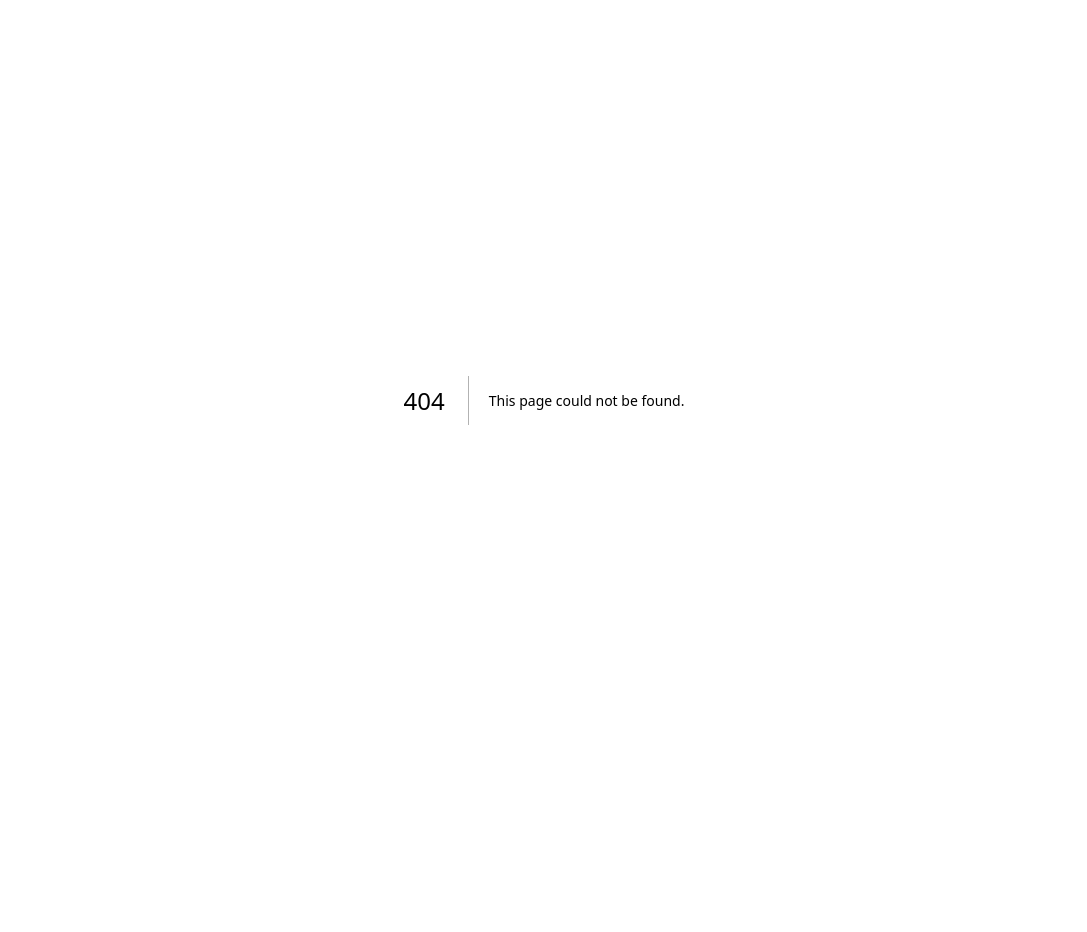
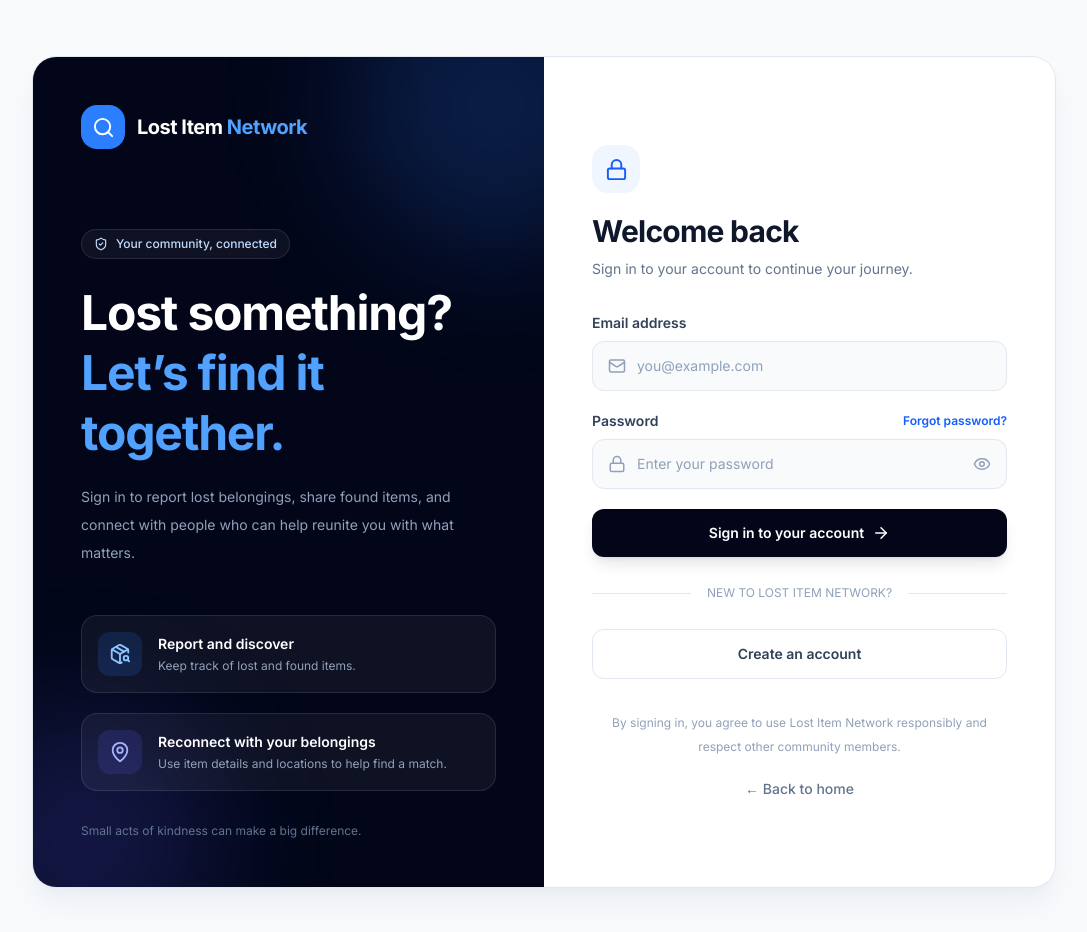
Before and after one commit to PramodikaDulanja/lost-item-finder, a Next.js app in the folder frontend/: page /signin in a window 1280 px wide. Before the commit this address had no page. Shown: the top 932 px of the page, without its empty margins (96-1183 px from the left). Before the commit the page ends 800 px from the top, so only its background shows below. Built offline with nearby package versions, Linux system fonts and the light colour scheme.

Commit message:
add sign in page

```diff
--- /dev/null
+++ b/frontend/src/app/signin/page.tsx
@@ -0,0 +1,228 @@
+"use client";
+
+import { useState } from "react";
+import Link from "next/link";
+import {
+  Mail,
+  Lock,
+  ArrowRight,
+  Eye,
+  EyeOff,
+  Search,
+  ShieldCheck,
+  MapPin,
+  PackageSearch,
+} from "lucide-react";
+
+export default function SignInPage() {
+  const [showPassword, setShowPassword] = useState(false);
+
+  return (
+    <main className="min-h-[calc(100vh-4rem)] bg-slate-50 px-4 py-10 sm:px-6 lg:py-14">
+      <div className="mx-auto grid w-full max-w-5xl overflow-hidden rounded-3xl border border-slate-200 bg-white shadow-xl shadow-slate-200/50 lg:grid-cols-2">
+        {/* Left: Brand section */}
+        <section className="relative hidden flex-col justify-between overflow-hidden bg-slate-950 p-10 text-white lg:flex xl:p-12">
+          <div className="absolute -right-24 -top-24 h-72 w-72 rounded-full bg-blue-500/20 blur-3xl" />
+          <div className="absolute -bottom-20 -left-20 h-64 w-64 rounded-full bg-indigo-500/20 blur-3xl" />
+
+          <div className="relative z-10">
+            <Link href="/" className="inline-flex items-center gap-3">
+              <div className="flex h-11 w-11 items-center justify-center rounded-2xl bg-blue-500">
+                <Search size={23} className="text-white" />
+              </div>
+              <span className="text-xl font-bold tracking-tight">
+                Lost Item<span className="text-blue-400"> Network</span>
+              </span>
+            </Link>
+
+            <div className="mt-20">
+              <span className="inline-flex items-center gap-2 rounded-full border border-white/10 bg-white/5 px-3 py-1.5 text-xs font-medium text-blue-200">
+                <ShieldCheck size={14} />
+                Your community, connected
+              </span>
+
+              <h1 className="mt-6 max-w-md text-4xl font-bold leading-tight tracking-tight xl:text-5xl">
+                Lost something?
+                <br />
+                <span className="text-blue-400">Let’s find it together.</span>
+              </h1>
+
+              <p className="mt-5 max-w-sm text-sm leading-7 text-slate-400">
+                Sign in to report lost belongings, share found items, and
+                connect with people who can help reunite you with what matters.
+              </p>
+            </div>
+          </div>
+
+          <div className="relative z-10 mt-12 space-y-5">
+            <div className="flex items-center gap-4 rounded-2xl border border-white/10 bg-white/5 p-4">
+              <div className="flex h-11 w-11 shrink-0 items-center justify-center rounded-xl bg-blue-500/15 text-blue-300">
+                <PackageSearch size={22} />
+              </div>
+              <div>
+                <p className="text-sm font-semibold">Report and discover</p>
+                <p className="mt-1 text-xs text-slate-400">
+                  Keep track of lost and found items.
+                </p>
+              </div>
+            </div>
+
+            <div className="flex items-center gap-4 rounded-2xl border border-white/10 bg-white/5 p-4">
+              <div className="flex h-11 w-11 shrink-0 items-center justify-center rounded-xl bg-indigo-500/15 text-indigo-300">
+                <MapPin size={22} />
+              </div>
+              <div>
+                <p className="text-sm font-semibold">
+                  Reconnect with your belongings
+                </p>
+                <p className="mt-1 text-xs text-slate-400">
+                  Use item details and locations to help find a match.
+                </p>
+              </div>
+            </div>
+
+            <p className="pt-3 text-xs text-slate-500">
+              Small acts of kindness can make a big difference.
+            </p>
+          </div>
+        </section>
+
+        {/* Right: Sign-in form */}
+        <section className="flex items-center justify-center p-6 sm:p-10 lg:p-12">
+          <div className="w-full max-w-md">
+            <Link
+              href="/"
+              className="mb-10 inline-flex items-center gap-2 text-sm font-semibold text-slate-500 transition hover:text-blue-600 lg:hidden"
+            >
+              <Search size={19} />
+              Lost Item Network
+            </Link>
+
+            <div className="mb-8">
+              <div className="mb-5 flex h-12 w-12 items-center justify-center rounded-2xl bg-blue-50 text-blue-600">
+                <Lock size={23} />
+              </div>
+
+              <h2 className="text-3xl font-bold tracking-tight text-slate-900">
+                Welcome back
+              </h2>
+              <p className="mt-2 text-sm leading-6 text-slate-500">
+                Sign in to your account to continue your journey.
+              </p>
+            </div>
+
+            <form className="space-y-5">
+              <div className="space-y-2">
+                <label
+                  htmlFor="email"
+                  className="block text-sm font-semibold text-slate-700"
+                >
+                  Email address
+                </label>
+
+                <div className="relative">
+                  <Mail
+                    size={18}
+                    className="absolute left-4 top-1/2 -translate-y-1/2 text-slate-400"
+                  />
+                  <input
+                    id="email"
+                    name="email"
+                    type="email"
+                    autoComplete="email"
+                    placeholder="you@example.com"
+                    required
+                    className="w-full rounded-xl border border-slate-200 bg-slate-50 py-3.5 pl-11 pr-4 text-sm text-slate-900 outline-none transition placeholder:text-slate-400 focus:border-blue-500 focus:bg-white focus:ring-4 focus:ring-blue-500/10"
+                  />
+                </div>
+              </div>
+
+              <div className="space-y-2">
+                <div className="flex items-center justify-between gap-3">
+                  <label
+                    htmlFor="password"
+                    className="block text-sm font-semibold text-slate-700"
+                  >
+                    Password
+                  </label>
+
+                  <Link
+                    href="/forgot-password"
+                    className="text-xs font-semibold text-blue-600 transition hover:text-blue-700"
+                  >
+                    Forgot password?
+                  </Link>
+                </div>
+
+                <div className="relative">
+                  <Lock
+                    size={18}
+                    className="absolute left-4 top-1/2 -translate-y-1/2 text-slate-400"
+                  />
+                  <input
+                    id="password"
+                    name="password"
+                    type={showPassword ? "text" : "password"}
+                    autoComplete="current-password"
+                    placeholder="Enter your password"
+                    required
+                    className="w-full rounded-xl border border-slate-200 bg-slate-50 py-3.5 pl-11 pr-12 text-sm text-slate-900 outline-none transition placeholder:text-slate-400 focus:border-blue-500 focus:bg-white focus:ring-4 focus:ring-blue-500/10"
+                  />
+
+                  <button
+                    type="button"
+                    onClick={() => setShowPassword(!showPassword)}
+                    aria-label={
+                      showPassword ? "Hide password" : "Show password"
+                    }
+                    className="absolute right-4 top-1/2 -translate-y-1/2 text-slate-400 transition hover:text-slate-700"
+                  >
+                    {showPassword ? <EyeOff size={18} /> : <Eye size={18} />}
+                  </button>
+                </div>
+              </div>
+
+              <button
+                type="submit"
+                className="group flex w-full items-center justify-center gap-2 rounded-xl bg-slate-950 py-3.5 text-sm font-semibold text-white shadow-lg shadow-slate-900/10 transition hover:bg-blue-600 focus:outline-none focus:ring-4 focus:ring-blue-500/20"
+              >
+                Sign in to your account
+                <ArrowRight
+                  size={18}
+                  className="transition-transform group-hover:translate-x-1"
+                />
+              </button>
+            </form>
+
+            <div className="my-7 flex items-center gap-4">
+              <div className="h-px flex-1 bg-slate-200" />
+              <span className="text-xs text-slate-400">
+                NEW TO LOST ITEM NETWORK?
+              </span>
+              <div className="h-px flex-1 bg-slate-200" />
+            </div>
+
+            <Link
+              href="/signup"
+              className="flex w-full items-center justify-center rounded-xl border border-slate-200 bg-white py-3.5 text-sm font-semibold text-slate-700 transition hover:border-blue-300 hover:bg-blue-50 hover:text-blue-700"
+            >
+              Create an account
+            </Link>
+
+            <p className="mt-8 text-center text-xs leading-6 text-slate-400">
+              By signing in, you agree to use Lost Item Network responsibly and
+              respect other community members.
+            </p>
+
+            <Link
+              href="/"
+              className="mt-5 block text-center text-sm font-medium text-slate-500 transition hover:text-blue-600"
+            >
+              ← Back to home
+            </Link>
+          </div>
+        </section>
+      </div>
+    </main>
+  );
+}
```
